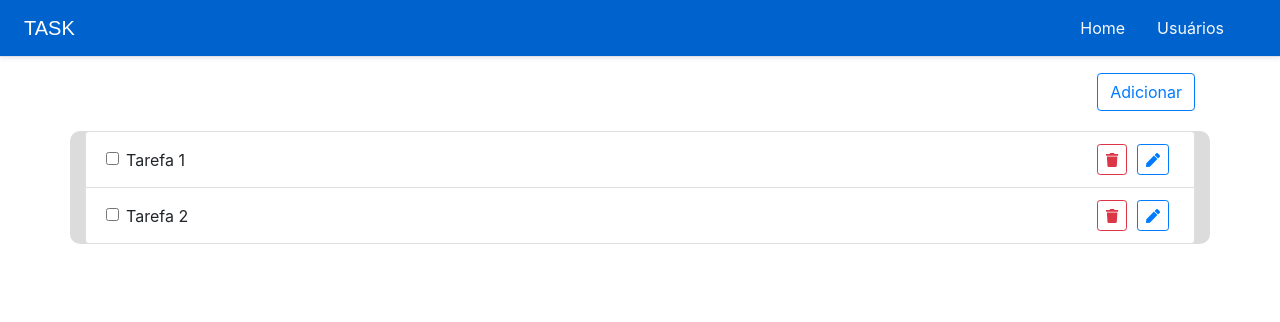
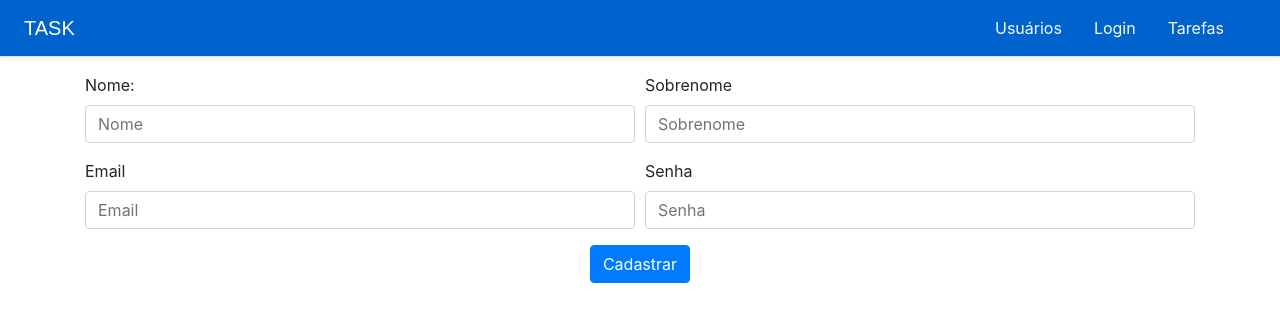
Before and after one commit to fredcrodrigues/task_list, an Angular app in the folder app/: page /cadastro in a window 1280 px wide. Before the commit this address led to /. Shown: the top 322 px of the page. Built offline with nearby package versions, Linux system fonts and the light colour scheme.

Commit message:
Adicionado as rotas no projeto

```diff
--- a/app/src/app/app-routing.module.ts
+++ b/app/src/app/app-routing.module.ts
@@ -1,10 +1,17 @@
-import { NgModule } from '@angular/core';
+import {ModuleWithProviders} from '@angular/core';
 import { Routes, RouterModule } from '@angular/router';
 
-const routes: Routes = [];
+import { ListaTarefasComponent } from './lista-tarefas/lista-tarefas.component';
+import { LoginComponent } from './login-tarefas/login-tarefas.component';
+import { UsuarioTarefasComponent } from './usuario-tarefas/usuario-tarefas.component';
 
-@NgModule({
-  imports: [RouterModule.forRoot(routes)],
-  exports: [RouterModule]
-})
-export class AppRoutingModule { }
+const routes: Routes = [
+/*declarar rotas*/
+  {path:'login' , component: LoginComponent},
+  {path:'cadastro' , component:UsuarioTarefasComponent},
+  {path:'', component:ListaTarefasComponent}
+
+];
+
+
+export const routing: ModuleWithProviders<any> = RouterModule.forRoot(routes);
--- a/app/src/app/app.component.html
+++ b/app/src/app/app.component.html
@@ -1,3 +1,4 @@
+<router-outlet></router-outlet>
 <!--<app-login></app-login>-->
 <!--app-usuario-tarefas></app-usuario-tarefas>-->
-<app-lista-tarefas></app-lista-tarefas>
+<!--<app-lista-tarefas></app-lista-tarefas>-->
--- a/app/src/app/app.module.ts
+++ b/app/src/app/app.module.ts
@@ -1,6 +1,5 @@
 import { BrowserModule } from '@angular/platform-browser';
 import { NgModule } from '@angular/core';
-import { AppRoutingModule } from './app-routing.module';
 import { AppComponent } from './app.component';
 import { LoginComponent } from './login-tarefas/login-tarefas.component'
 import { FormsModule, ReactiveFormsModule } from '@angular/forms';
@@ -10,6 +9,7 @@ import { FontAwesomeModule } from '@fortawesome/angular-fontawesome';
 import { UsuarioTarefasComponent } from './usuario-tarefas/usuario-tarefas.component';
 import { NavTarefasComponent } from './nav-tarefas/nav-tarefas.component';
 import { importType } from '@angular/compiler/src/output/output_ast';
+import { routing } from './app-routing.module';
 
 
 
@@ -27,10 +27,10 @@ import { importType } from '@angular/compiler/src/output/output_ast';
   ],
   imports: [
     BrowserModule,
-    AppRoutingModule,
     FormsModule,
     ReactiveFormsModule,
-    FontAwesomeModule
+    FontAwesomeModule,
+    routing
   ],
   providers: [],
   bootstrap: [AppComponent]
--- a/app/src/app/nav-tarefas/nav-tarefas.component.html
+++ b/app/src/app/nav-tarefas/nav-tarefas.component.html
@@ -1,7 +1,9 @@
 <div class="nav-color d-flex flex-column flex-md-row align-items-center p-3 px-md-4 mb-3 border-bottom shadow-sm">
     <h5 class="my-0 mr-md-auto font-weight-normal title"><span>TASK</span></h5>
     <nav class="my-2 my-md-0 mr-md-3">
-      <a class="p-3 text-light" href="#">Home</a>
-      <a class="p-3 text-light" href="#">Usuários</a>
+
+      <a class="p-3 text-light"  routerLink="/cadastro"  href="#">Usuários</a>
+      <a class="p-3 text-light"  routerLink="/login"  href="#">Login</a>
+      <a class="p-3 text-light" routerLink="" href="#">Tarefas</a>
     </nav>
 </div>
```
